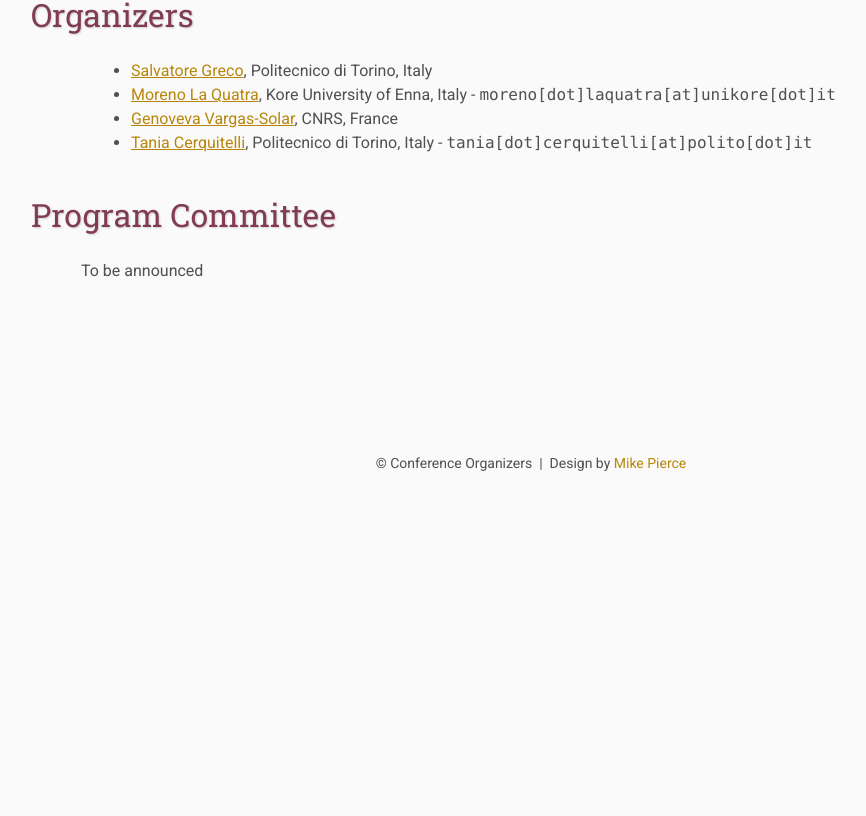
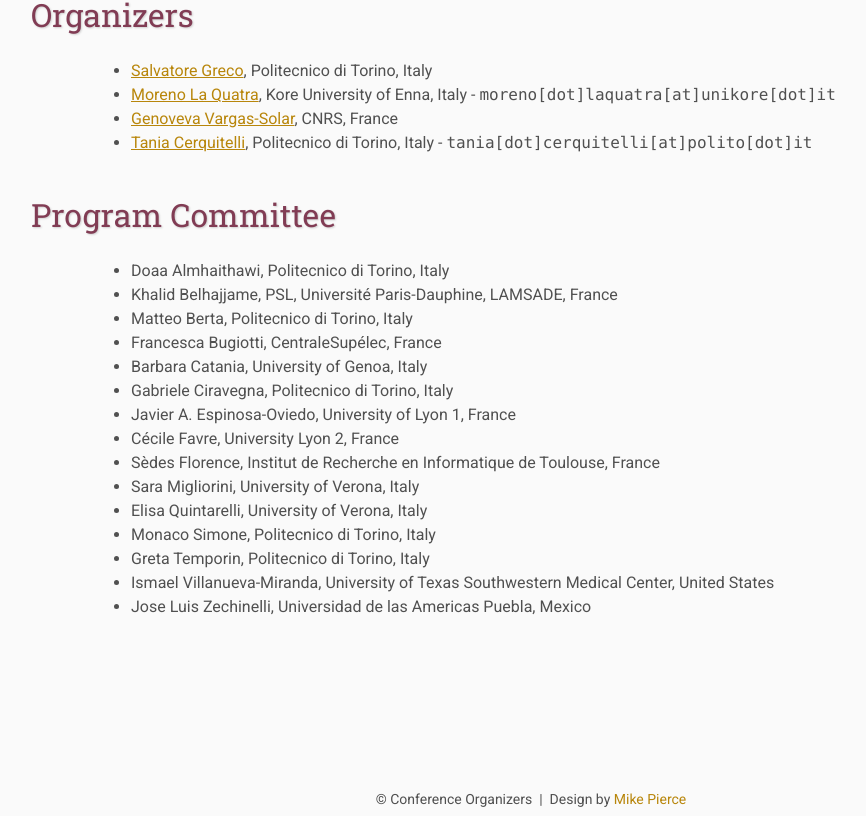
Before and after one commit to DS4EIW/4th-DS4EIW, a plain HTML site: page committee.html in a window 1280 px wide. Shown: the part 576-1392 px from the top of the page, without its empty margins (109-975 px from the left). Before the commit the page ends 1111 px from the top, so only its background shows below. Drawn offline with Linux system fonts and the light colour scheme.

Commit message:
Added PC that was missing

```diff
--- a/committee.html
+++ b/committee.html
@@ -19,9 +19,6 @@
         <div class="top-left">
             <span class="title1">DS</span><span class="title2">4</span><span class="title1">EIW</span> <span class="year">2024</span>
         </div>
-        <!-- <div class="bottom-right">
-            December 15, 2024 - Washington DC, USA <br> co-located with <a href="https://www.ieeebigdata.org/2024/">IEEE BigData 2024</a>
-        </div> -->
         <div class="bottom-right">
             December 2024 <br> Washington DC, USA
         </div>
@@ -48,9 +45,6 @@
     </table>
 
     <div class="page-content">
-
-
-
         <h2>Organizers</h2>
         <p>
             <ul>
@@ -62,23 +56,27 @@
         </p>
 
         <h2>Program Committee</h2>
-        <p> To be announced </p>
-        <!-- <p>
+        <p>
             <ul>
-                <li>Tindara Addabbo (Università degli Studi di Modena e Reggio Emilia, Italy)</li>
-                <li>Daniele Apiletti (Politecnico di Torino, Italy)</li>
-                <li>Khalid Belhajjame (University Paris Dauphine, France)</li>
-                <li>Barbara Catania (Università degli studi di Genova, Italy)</li>
-                <li>Agnese Chiatti (The Open University, UK)</li>
-                <li>Silvia Chiusano (Politecnico di Torino, Italy)</li>
-                <li>Giovanni Comandé (Scuola Superiore Sant'Anna, Italy)</li>
-                <li>Javier A. Espinosa-Oviedo (University of Lyon, France)</li>
-                <li>Sara Migliorini (Università degli Studi di Verona, Italy)</li>
-                <li>Simone Monaco (Politecnico di Torino, Italy)</li>
-                <li>Daniele Quercia (Bell Labs Cambridge)</li>
-                <li>Robert Wrembel (Poznan Unviersity of Technology, Poland)</li>
-                <li>Jose Luis Zechinelli Martini (Universidad de las Americas Puebla, Mexico)</li>
-        </p> -->
+                <li>Doaa Almhaithawi, Politecnico di Torino, Italy</li>
+                <li>Khalid Belhajjame, PSL, Université Paris-Dauphine, LAMSADE, France</li>
+                <li>Matteo Berta, Politecnico di Torino, Italy</li>
+                <li>Francesca Bugiotti, CentraleSupélec, France</li>
+                <li>Barbara Catania, University of Genoa, Italy</li>
+                <li>Gabriele Ciravegna, Politecnico di Torino, Italy</li>
+                <li>Javier A. Espinosa-Oviedo, University of Lyon 1, France</li>
+                <li>Cécile Favre, University Lyon 2, France</li>
+                <li>Sèdes Florence, Institut de Recherche en Informatique de Toulouse, France</li>
+                <li>Sara Migliorini, University of Verona, Italy</li>
+                <li>Elisa Quintarelli, University of Verona, Italy</li>
+                <li>Monaco Simone, Politecnico di Torino, Italy</li>
+                <li>Greta Temporin, Politecnico di Torino, Italy</li>
+                <li>Ismael Villanueva-Miranda, University of Texas Southwestern Medical Center, United States</li>
+                <li>Jose Luis Zechinelli, Universidad de las Americas Puebla, Mexico</li>
+            </ul>
+        </p>
+    </div>
+
     <footer>
         &copy; Conference Organizers
         &nbsp;|&nbsp; Design by <a href="https://github.com/mikepierce">Mike Pierce</a>
```
